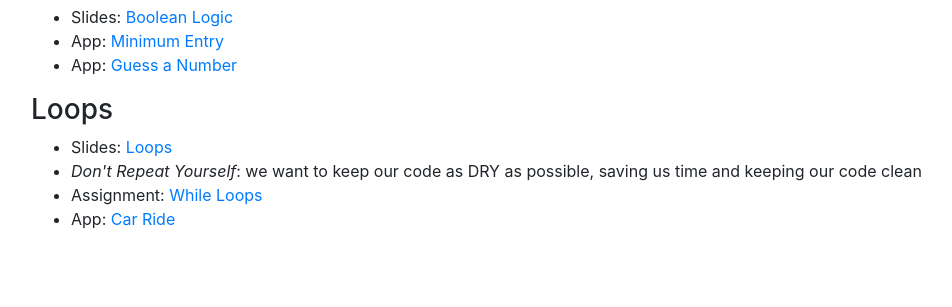
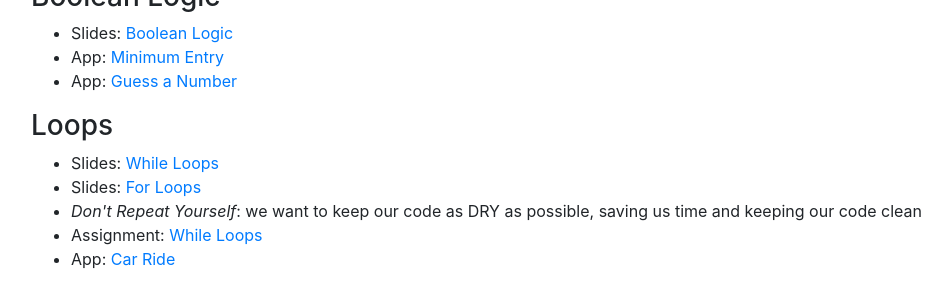
Before and after one commit to joeetuso/devbootcamper, a plain HTML site: page index.html in a window 1280 px wide. Shown: the part 297-604 px from the top of the page, without its empty margins (54-1006 px from the left). Drawn offline with nearby package versions, Linux system fonts and the light colour scheme.

```diff
--- a/index.html
+++ b/index.html
@@ -14,6 +14,7 @@
   <body>
     <div class="container">
       <h1>Web Developer Bootcamp</h1>
+      <p>
         Resources and coursework completed in the
         <a
           href="https://www.udemy.com/the-web-developer-bootcamp/"
@@ -21,7 +22,7 @@
           >Web Developer Bootcamp</a
         >
         by Colt Steele
-
+      </p>
       <h2>Intro to JavaScript</h2>
 
       <ul>
@@ -77,7 +78,15 @@
           <a
             href="http://webdev.slides.com/coltsteele/loops-58/fullscreen"
             target="_blank"
-            >Loops</a
+            >While Loops</a
+          >
+        </li>
+        <li>
+          Slides:
+          <a
+            href="http://webdev.slides.com/coltsteele/loops-18-59/fullscreen"
+            target="_blank"
+            >For Loops</a
           >
         </li>
         <li>
```
Also changed, not shown: README.md. Lines whose indentation alone changed are shown as unchanged.
